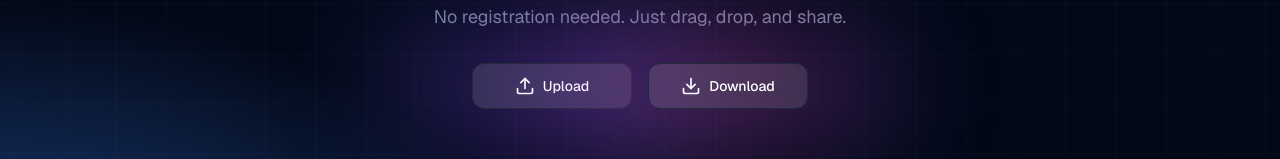
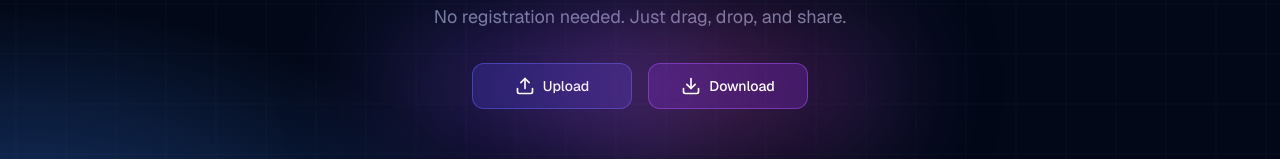
Before and after one commit to sjy120179-max/uldl, a Next.js app: page / in a window 1280 px wide. Shown: the part 462-621 px from the top of the page. Built offline with nearby package versions, Linux system fonts and the light colour scheme; no server answers.

Commit message:
수정_260505

```diff
--- a/components/ui/glow-button.tsx
+++ b/components/ui/glow-button.tsx
@@ -31,6 +31,14 @@ export const GlowButton = React.forwardRef<HTMLButtonElement, GlowButtonProps>(
       ? "from-indigo-500 via-purple-500 to-blue-500"
       : "from-purple-500 via-pink-500 to-violet-500";
 
+    const buttonBg = variant === "default"
+      ? "rgba(79,70,229,0.25)"
+      : "rgba(147,51,234,0.25)";
+
+    const buttonBorder = variant === "default"
+      ? "rgba(99,102,241,0.5)"
+      : "rgba(168,85,247,0.5)";
+
     return (
       <>
         <style>{`
@@ -62,16 +70,13 @@ export const GlowButton = React.forwardRef<HTMLButtonElement, GlowButtonProps>(
             className={cn(
               "relative inline-flex items-center justify-center gap-2",
               "rounded-xl px-6 py-3 text-sm font-medium text-white",
-              "border border-white/20",
-              "transition-all duration-300",
-              "hover:bg-white/25 active:scale-95",
+              "transition-all duration-300 active:scale-95",
               "focus:outline-none focus:ring-2 focus:ring-white/40",
               className
             )}
             style={{
-              backgroundColor: "rgba(255,255,255,0.12)",
-              backdropFilter: "blur(12px)",
-              WebkitBackdropFilter: "blur(12px)",
+              backgroundColor: buttonBg,
+              border: `1px solid ${buttonBorder}`,
             }}
             {...props}
           >
--- a/components/ui/gradient-upload-input.tsx
+++ b/components/ui/gradient-upload-input.tsx
@@ -204,7 +204,7 @@ export function GradientUploadInput({
               type="file"
               className="hidden"
               onChange={handleFileInputChange}
-              accept="*"
+              accept="image/*,video/*,audio/*,application/pdf,application/zip,application/x-zip-compressed,application/msword,application/vnd.openxmlformats-officedocument.wordprocessingml.document,text/plain,*/*"
               multiple
             />
 
@@ -260,13 +260,13 @@ export function GradientUploadInput({
       {selectedFiles.length > 0 && (
         <div className="flex flex-wrap gap-2 w-full">
           {selectedFiles.map((file, index) => (
-            <div key={index} className="flex items-center gap-2 bg-black/80 backdrop-blur-sm w-fit px-4 py-2 rounded-full border border-purple-500/30">
-              <FileUp className="w-4 h-4 text-purple-300" />
-              <span className="text-sm text-white">{file.name}</span>
+            <div key={index} className="flex items-start gap-2 bg-black/80 w-full sm:w-fit max-w-full px-4 py-2 rounded-xl border border-purple-500/30">
+              <FileUp className="w-4 h-4 text-purple-300 mt-0.5 shrink-0" />
+              <span className="text-sm text-white break-all min-w-0 flex-1">{file.name}</span>
               <button
                 type="button"
                 onClick={() => clearFile(index)}
-                className="ml-1 p-0.5 rounded-full hover:bg-white/10 transition-colors"
+                className="ml-1 p-0.5 rounded-full hover:bg-white/10 transition-colors shrink-0"
               >
                 <X className="w-3 h-3 text-white" />
               </button>
```
